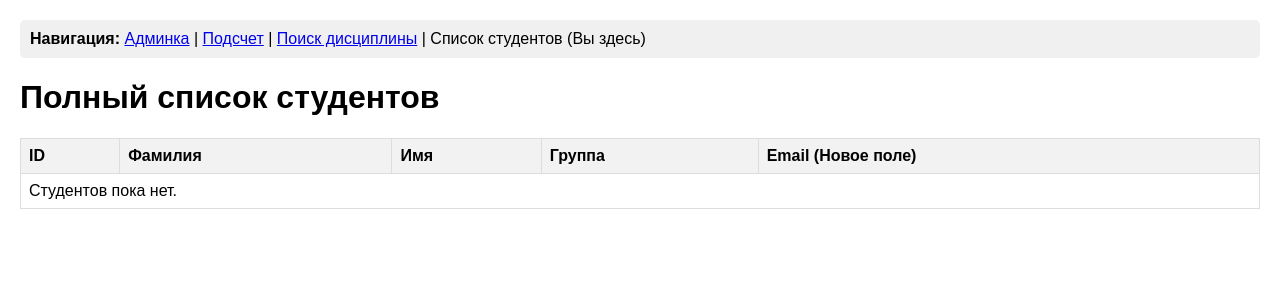
After one commit to dotologin01/uchet, a Django app: page /student-list/ in a window 1280 px wide. The commit adds this page. Shown: the top 300 px of the page. Run offline with Django 5.2, Linux system fonts and the light colour scheme; data that the repository does not hold is empty.

Commit message:
update models and urls

```diff
--- a/core/models.py
+++ b/core/models.py
@@ -13,9 +13,13 @@ class Student(models.Model):
     admission_year = models.IntegerField(verbose_name="Год поступления")
     form_of_study = models.CharField(max_length=20, choices=FORM_OF_STUDY_CHOICES, verbose_name="Форма обучения")
     group_name = models.CharField(max_length=50, verbose_name="Номер/название группы")
+    email = models.EmailField(verbose_name="Email", blank=True, default='')
 
     def __str__(self):
         return f"{self.last_name} {self.first_name}"
+
+    def has_missing_data(self):
+        return not self.email
 
 class Discipline(models.Model):
     REPORT_FORM_CHOICES = [
--- a/core/templates/core/discipline_info.html
+++ b/core/templates/core/discipline_info.html
@@ -1,3 +1,8 @@
+<div style="margin-bottom: 15px;">
+    <a href="/admin/">В админку</a> |
+    <a href="{% url 'student_count' %}">Подсчет студентов</a> |
+    <a href="{% url 'student_list' %}">Список студентов</a>
+</div>
 <h1>Информация о дисциплине</h1>
 <form method="get">
     <input type="text" name="name" placeholder="Введите название дисциплины" value="{{ discipline_name|default:'' }}">
--- a/core/templates/core/student_count.html
+++ b/core/templates/core/student_count.html
@@ -9,6 +9,12 @@
         .container { border: 1px solid #ccc; padding: 1em; border-radius: 5px; }
         .total { font-size: 1.2em; font-weight: bold; margin-top: 1em; padding-top: 1em; border-top: 1px solid #eee; }
     </style>
+    <div style="margin-bottom: 15px;">
+    <a href="/admin/">В админку</a> |
+    <a href="{% url 'discipline_info' %}">Поиск дисциплины</a> |
+    <a href="{% url 'student_list' %}">Список студентов</a>
+    </div>
+
 </head>
 <body>
     <div class="container">
--- /dev/null
+++ b/core/templates/core/student_list.html
@@ -0,0 +1,76 @@
+<!DOCTYPE html>
+<html>
+<head>
+    <title>Список студентов</title>
+    <style>
+        body { font-family: sans-serif; margin: 20px; }
+        .nav { margin-bottom: 20px; padding: 10px; background: #f0f0f0; border-radius: 5px; }
+        table { width: 100%; border-collapse: collapse; margin-top: 20px; }
+        th, td { border: 1px solid #ddd; padding: 8px; text-align: left; }
+        th { background-color: #f2f2f2; }
+
+        /* Стиль для строки с неполными данными (светло-красный фон) */
+        .row-incomplete { background-color: #fff0f0; }
+
+        /* Стиль для текста предупреждения */
+        .missing-alert { color: red; font-weight: bold; font-size: 0.9em; }
+
+        /* Ссылка на админку */
+        .edit-link { font-size: 0.8em; color: #666; text-decoration: none; margin-left: 10px;}
+        .edit-link:hover { text-decoration: underline; }
+    </style>
+</head>
+<body>
+
+    <!-- Навигация -->
+    <div class="nav">
+        <strong>Навигация:</strong>
+        <a href="/admin/">Админка</a> |
+        <a href="{% url 'student_count' %}">Подсчет</a> |
+        <a href="{% url 'discipline_info' %}">Поиск дисциплины</a> |
+        <span>Список студентов</span> (Вы здесь)
+    </div>
+
+    <h1>Полный список студентов</h1>
+
+    <table>
+        <thead>
+            <tr>
+                <th>ID</th>
+                <th>Фамилия</th>
+                <th>Имя</th>
+                <th>Группа</th>
+                <th>Email (Новое поле)</th>
+            </tr>
+        </thead>
+        <tbody>
+            {% for student in students %}
+                <!-- Если данных не хватает, добавляем класс row-incomplete -->
+                <tr class="{% if student.has_missing_data %}row-incomplete{% endif %}">
+                    <td>{{ student.id }}</td>
+                    <td>
+                        {{ student.last_name }}
+                        <!-- Ссылка на редактирование в админке для удобства -->
+                        <a href="/admin/core/student/{{ student.id }}/change/" class="edit-link">[ред.]</a>
+                    </td>
+                    <td>{{ student.first_name }}</td>
+                    <td>{{ student.group_name }}</td>
+                    <td>
+                        {% if student.email %}
+                            {{ student.email }}
+                        {% else %}
+                            <!-- ЛОГИКА ПОДСВЕТКИ -->
+                            <span class="missing-alert">⚠️ НЕ ЗАПОЛНЕНО</span>
+                        {% endif %}
+                    </td>
+                </tr>
+            {% empty %}
+                <tr>
+                    <td colspan="5">Студентов пока нет.</td>
+                </tr>
+            {% endfor %}
+        </tbody>
+    </table>
+
+</body>
+</html>
--- a/core/views.py
+++ b/core/views.py
@@ -27,3 +27,10 @@ def discipline_info_view(request):
         'discipline_name': discipline_name
     }
     return render(request, 'core/discipline_info.html', context)
+
+def student_list_view(request):
+    students = Student.objects.all().order_by('last_name')
+    context = {
+        'students': students
+    }
+    return render(request, 'core/student_list.html', context)
--- a/docker-compose.yml
+++ b/docker-compose.yml
@@ -7,6 +7,7 @@ services:
     container_name: student_db_container
     volumes:
       - postgres_data:/var/lib/postgresql/data/
+      - backups:/backups
     environment:
       - POSTGRES_DB=${POSTGRES_DB}
       - POSTGRES_USER=${POSTGRES_USER}
@@ -49,5 +50,6 @@ services:
 volumes:
   postgres_data:
   static_volume:
+  backups:
 
 #docker-compose exec app python manage.py createsuperuser
--- a/student_tracker/urls.py
+++ b/student_tracker/urls.py
@@ -25,4 +25,5 @@ urlpatterns = [
     path('admin/', admin.site.urls),
     path('student-count/', views.student_count_view, name='student_count'),
     path('discipline-info/', views.discipline_info_view, name='discipline_info'),
+    path('student-list/', views.student_list_view, name='student_list'),
 ]
--- a/templates/admin/base_site.html
+++ b/templates/admin/base_site.html
@@ -7,5 +7,6 @@
         <strong>Навигация по приложению:</strong>
         <a href="{% url 'student_count' %}">Подсчет студентов</a> |
         <a href="{% url 'discipline_info' %}">Информация о дисциплине</a>
+        <a href="{% url 'student_list' %}">Список студентов</a>
     </div>
 {% endblock %}
```
